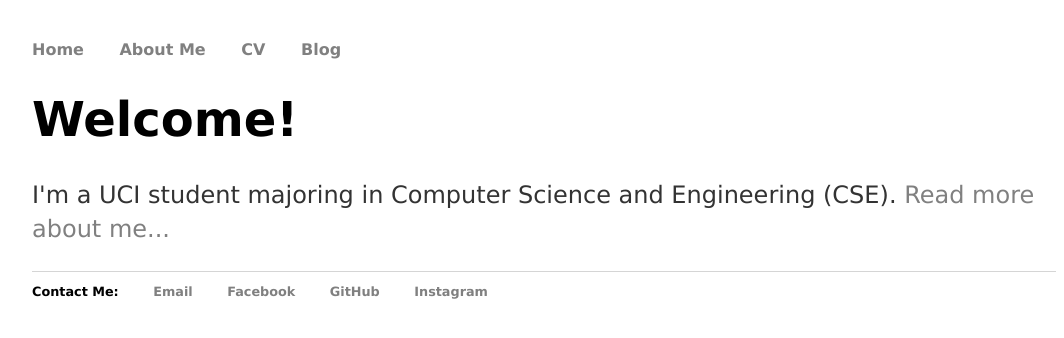
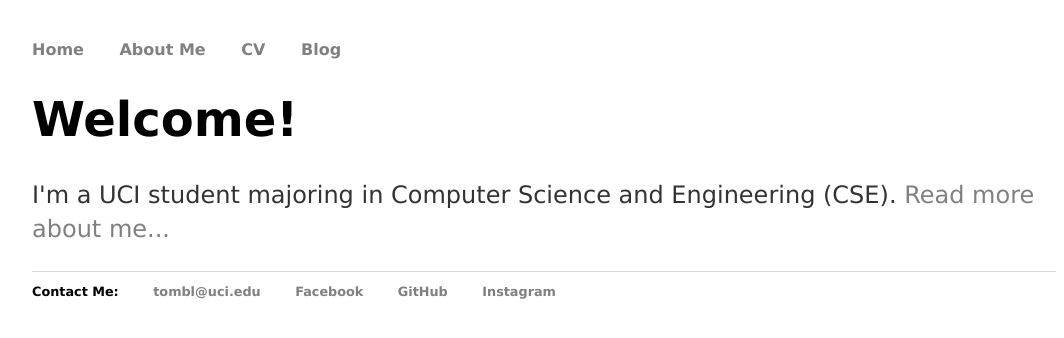
Before and after one commit to BTx123/BTx123.github.io, a Jekyll site: the page built from index.html, in a window 1280 px wide. Shown: the top 338 px of the page, without its empty margins (96-1160 px from the left). Built offline with Jekyll 4.4.1, drawn with Linux system fonts in a browser that asks for light colours.

Commit message:
Update footer with actual email

```diff
--- a/_layouts/default.html
+++ b/_layouts/default.html
@@ -24,7 +24,7 @@
     <footer>
         <ul>
             <li>Contact Me:</li>
-            <li><a href="mailto:tombl@uci.edu">Email</a></li>
+            <li><a href="mailto:tombl@uci.edu">tombl@uci.edu</a></li>
             <li><a href="https://www.facebook.com/br14n.t0m">Facebook</a></li>
             <li><a href="https://github.com/BTx123">GitHub</a></li>
             <li><a href="https://www.instagram.com/br14n_t0m/">Instagram</a></li>
```
